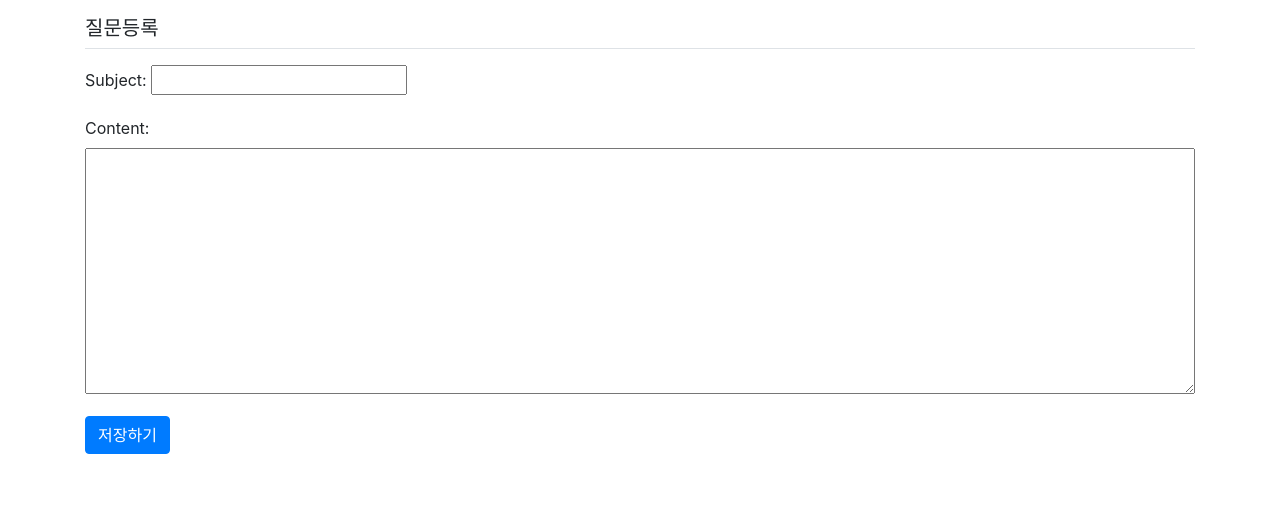
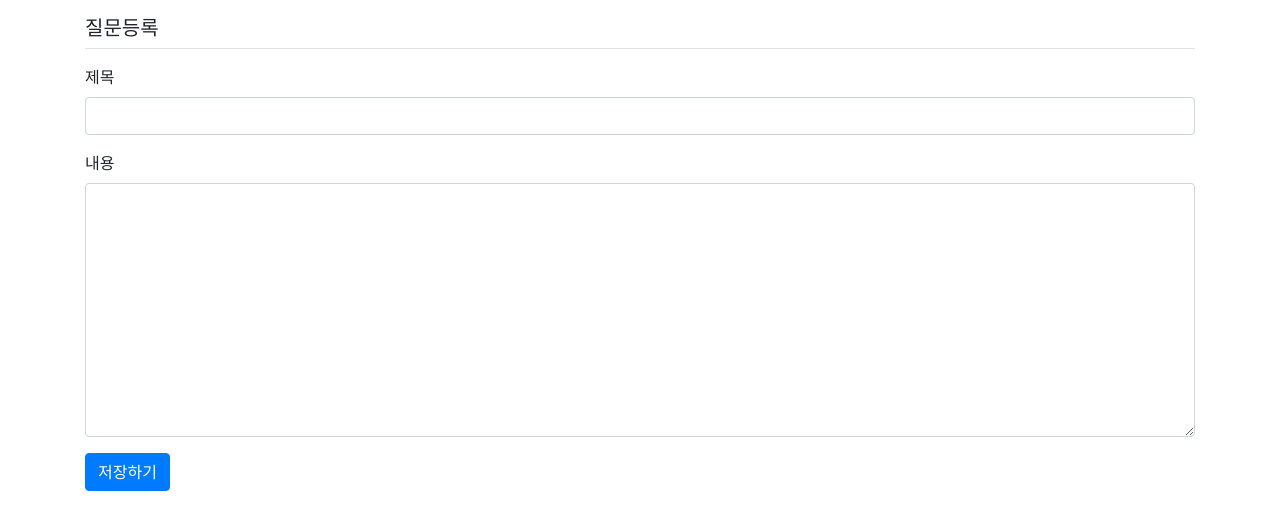
Before and after one commit to Limm-jk/Jump_to_Django, a Django app: page /pybo/question/create/ in a window 1280 px wide. Shown: the part 57-587 px from the top of the page. Run offline with Django 3.2, Linux system fonts and the light colour scheme; parts of the project's set-up code (start-up, migrations or seed data) failed here and were passed over; some libraries are stand-ins or nearby versions.

Commit message:
update model / add author

```diff
--- a/pybo/forms.py
+++ b/pybo/forms.py
@@ -8,3 +8,15 @@ class QuestionForm(forms.ModelForm):
     class Meta:
         model = Question
         fields = ['subject', 'content']
+        labels = {
+            'subject': '제목',
+            'content': '내용',
+        }
+
+class AnswerForm(forms.ModelForm):
+    class Meta:
+        model = Answer
+        fields = ['content']
+        labels = {
+            'content': '답변내용',
+        }
--- a/pybo/models.py
+++ b/pybo/models.py
@@ -1,11 +1,14 @@
 from django.db import models
+from django.contrib.auth.models import User
 
 class Question(models.Model):
     subject = models.CharField(max_length=200)
     content = models.TextField()
+    author = models.ForeignKey(User, on_delete=models.CASCADE)
     create_date = models.DateTimeField()
 
 class Answer(models.Model):
     question = models.ForeignKey(Question, on_delete=models.CASCADE)
     content = models.TextField()
+    author = models.ForeignKey(User, on_delete=models.CASCADE)
     create_date = models.DateTimeField()
--- a/pybo/views.py
+++ b/pybo/views.py
@@ -3,7 +3,7 @@ from django.http import HttpResponse
 from django.utils import timezone
 from django.core.paginator import Paginator
 
-from .forms import QuestionForm
+from .forms import QuestionForm, AnswerForm
 from .models import Question
 
 def index(request):
@@ -66,10 +66,19 @@ def question_create(request):
     return render(request, 'pybo/question_form.html', context)
 
 def answer_create(request, question_id):
-    question = get_object_or_404(Question, pk = question_id)
 
     # answer set은 fk로 선언하면서 생성됨
-    # 여기의 request는 id가 넘어온다. post기 때문
-    question.answer_set.create(content=request.POST.get('content'), create_date=timezone.now())
-
-    return redirect('pybo:detail', question_id=question.id)
+    question = get_object_or_404(Question, pk=question_id)
+    if request.method == "POST":
+        form = AnswerForm(request.POST)
+        if form.is_valid():
+            answer = form.save(commit=False)
+            answer.author = request.user  # 추가한 속성 author 적용
+            answer.create_date = timezone.now()
+            answer.question = question
+            answer.save()
+            return redirect('pybo:detail', question_id=question.id)
+    else:
+        form = AnswerForm()
+    context = {'question': question, 'form': form}
+    return render(request, 'pybo/question_detail.html', context)
--- a/templates/pybo/question_form.html
+++ b/templates/pybo/question_form.html
@@ -5,7 +5,28 @@
     <h5 class="my-3 border-bottom pb-2">질문등록</h5>
     <form method="post" class="post-form my-3">
         {% csrf_token %}
-        {{ form.as_p }}
+        <!-- 오류표시 Start -->
+        {% if form.errors %}
+            <div class="alert alert-danger" role="alert">
+            {% for field in form %}
+                {% if field.errors %}
+                <strong>{{ field.label }}</strong>
+                {{ field.errors }}
+                {% endif %}
+            {% endfor %}
+            </div>
+        {% endif %}
+        <!-- 오류표시 End -->
+        <div class="form-group">
+            <label for="subject">제목</label>
+            <input type="text" class="form-control" name="subject" id="subject"
+                   value="{{ form.subject.value|default_if_none:'' }}">
+        </div>
+        <div class="form-group">
+            <label for="content">내용</label>
+            <textarea class="form-control" name="content"
+                      id="content" rows="10">{{ form.content.value|default_if_none:'' }}</textarea>
+        </div>
         <button type="submit" class="btn btn-primary">저장하기</button>
     </form>
 </div>
```
Also changed, not shown: templates/pybo/question_detail.html (+10 -0 lines), pybo/migrations/0003_question_author.py (added), pybo/migrations/0004_answer_author.py (added).
